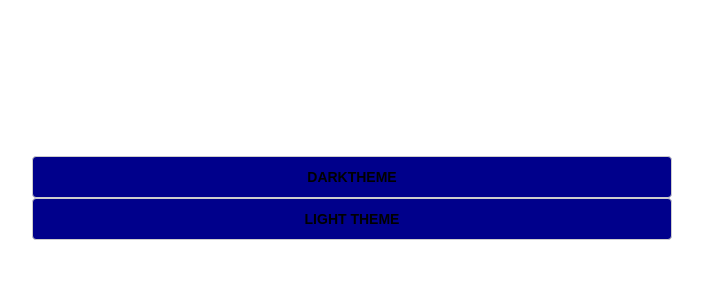
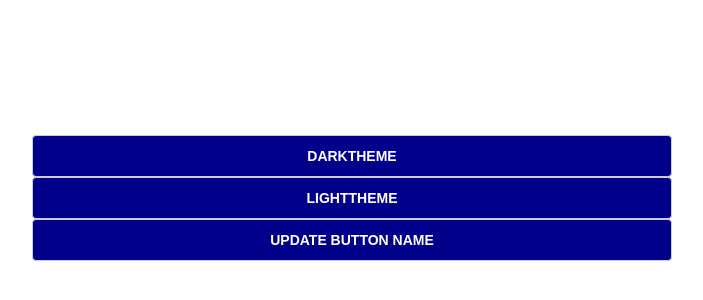
Before and after one commit to lennne/LittleLemonReact, a React (Create React App) app: page / in a window 1280 px wide. Shown: the part 202-502 px from the top of the page, without its empty margins (288-991 px from the left). Built offline with nearby package versions, Linux system fonts and the light colour scheme.

Commit message:
update: updating state of an object

```diff
--- a/src/components/welcomeScreen.tsx
+++ b/src/components/welcomeScreen.tsx
@@ -1,17 +1,33 @@
+import { useState } from "react";
 import { useTheme } from "../context/ThemeContext";
 
 export default function WelcomeScreen () {
     //get theme state
+  const [lighttheme, setLightTheme] = useState({name: "LightTheme"});
   const {themeObject, setTheme} = useTheme();
+
+  function handleUpdateButtonName(){
+       setLightTheme( (item: any) =>   ({...item, name: "Brighttheme"}) )
+  }
+
+  function handleButtonName () {
+        const newName = {...lighttheme};
+        newName.name = "luminancetheme";
+        setLightTheme(newName);
+  }
+
   console.log(themeObject)
     return (
         <div>
         <div className='App' style={themeObject === "light" ? {backgroundColor: "#fff" } : {backgroundColor: "#333"} }>
-        <button style={{color: "black"}} onClick={() => setTheme( "dark")}>
+        <button  onClick={() => setTheme( "dark")}>
         darkTheme
       </button>
-      <button style={{color: "black"}} onClick={() => setTheme("light")}>
-        light theme
+      <button  onClick={() => setTheme("light")}>
+        {lighttheme.name}
+      </button>
+      <button onClick={handleButtonName}>
+        update button name
       </button>
      </div>
         </div>
--- a/src/context/ThemeContext.tsx
+++ b/src/context/ThemeContext.tsx
@@ -7,7 +7,7 @@ type ThemeProviderProps = {
 
 const ThemeContext = createContext<any>(undefined);
 
-export const ThemeProvider = ({children}: {children: ReactNode}) => {
+export const ThemeProvider = ({children}: {children:ReactNode}) => {
     const [themeObject, setThemeObject] = useState("light")
 
     return  (
```
